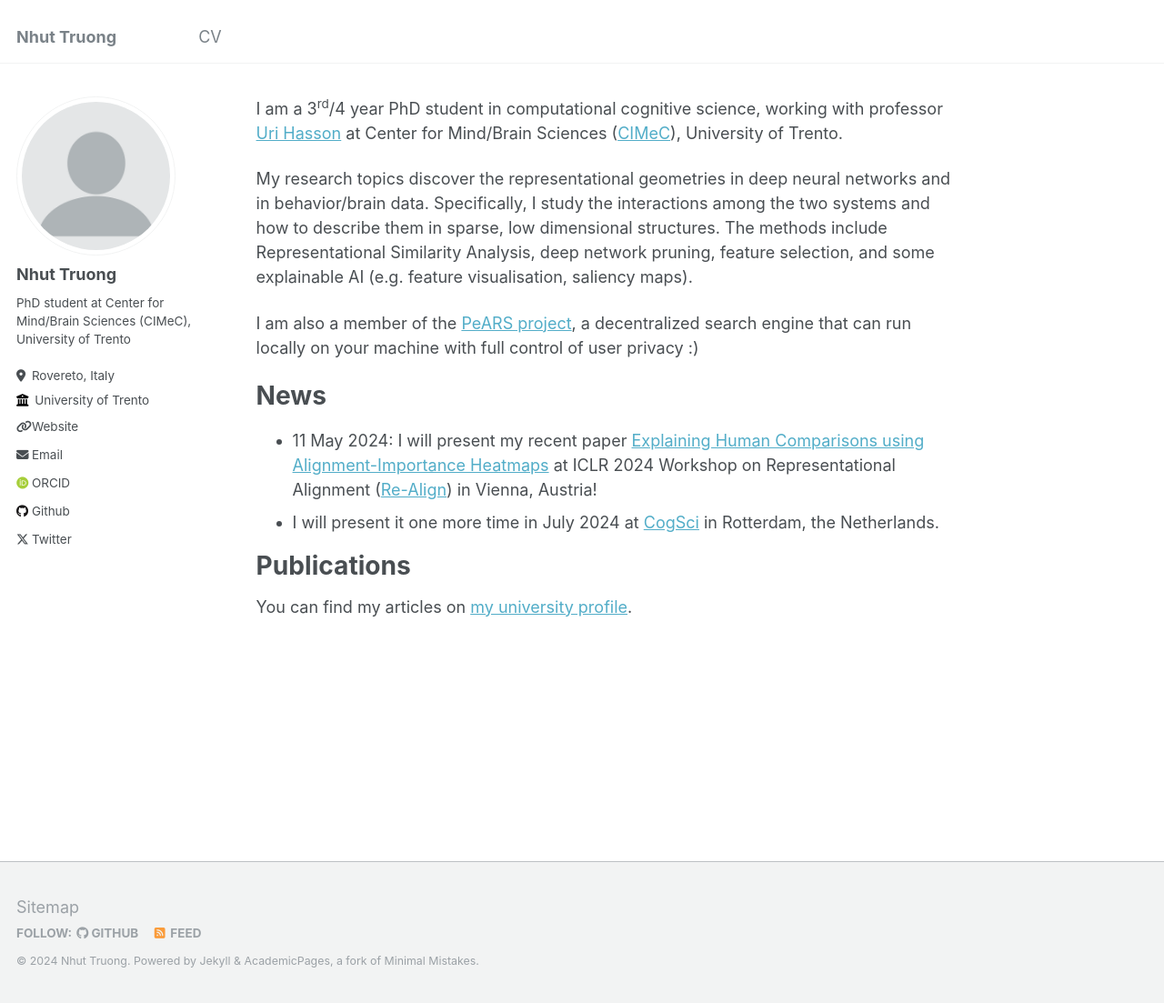
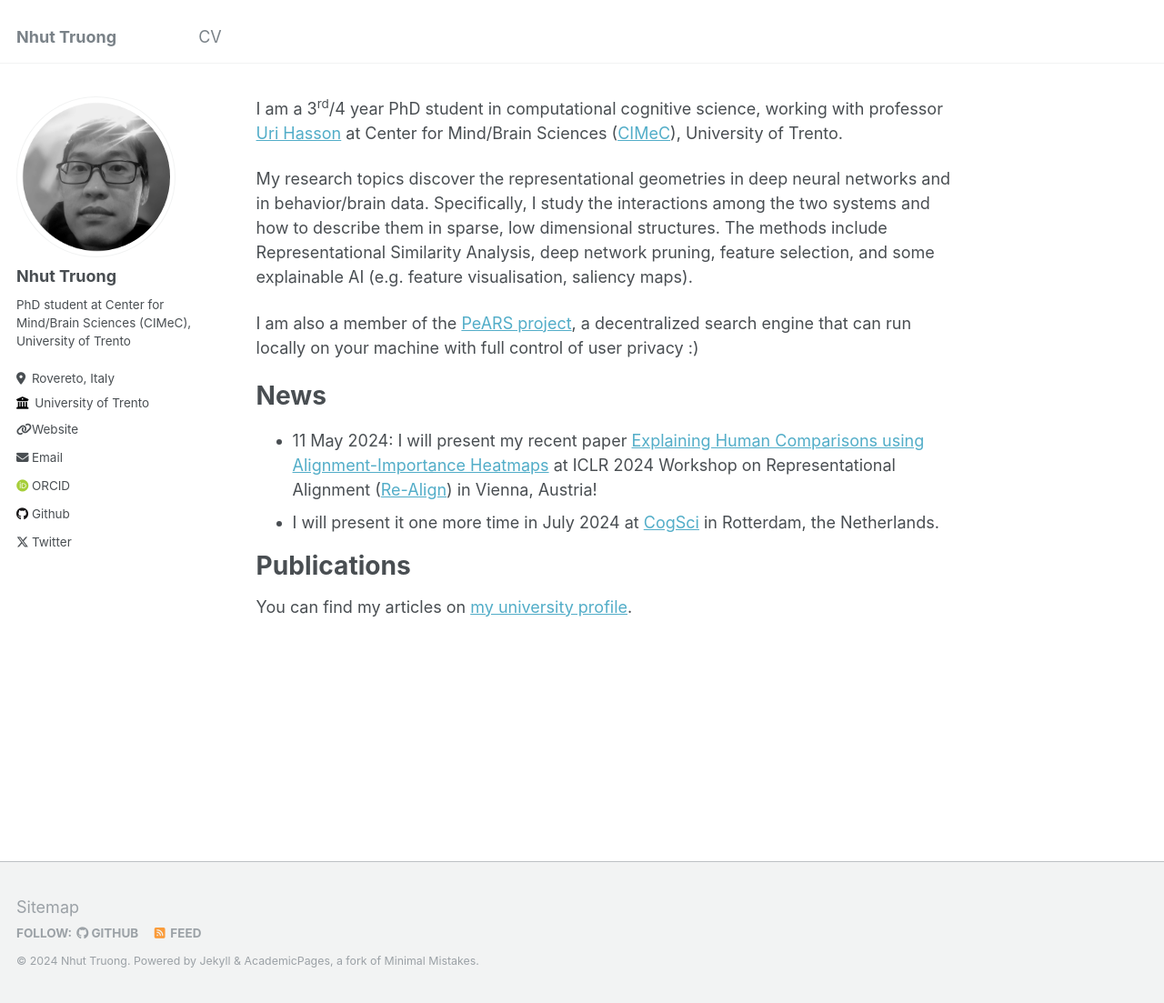
Before and after one commit to tlmnhut/tlmnhut.github.io, a Jekyll site: the page built from _pages/about.md, in a window 1280 px wide and 1103 px high. Shown: the whole window at 91% size. Built offline with Jekyll 4.4.1, drawn with Linux system fonts in a browser that asks for light colours; some web fonts are replaced.

Commit message:
add a cringe photo

```diff
--- a/_config.yml
+++ b/_config.yml
@@ -21,7 +21,7 @@ repository               : "academicpages/academicpages.github.io"
 #               Additional customization can be done by editing /_includes/author-profile.html
 author:
   # Biographic information
-  avatar           : "profile.png"
+  avatar           : "nhut-grayscale.png"
   name             : "Nhut Truong"
   pronouns         : # example: "she/her"
   bio              : "PhD student at Center for Mind/Brain Sciences (CIMeC), University of Trento "
```
Also changed, not shown: images/nhut-grayscale.png (added).
